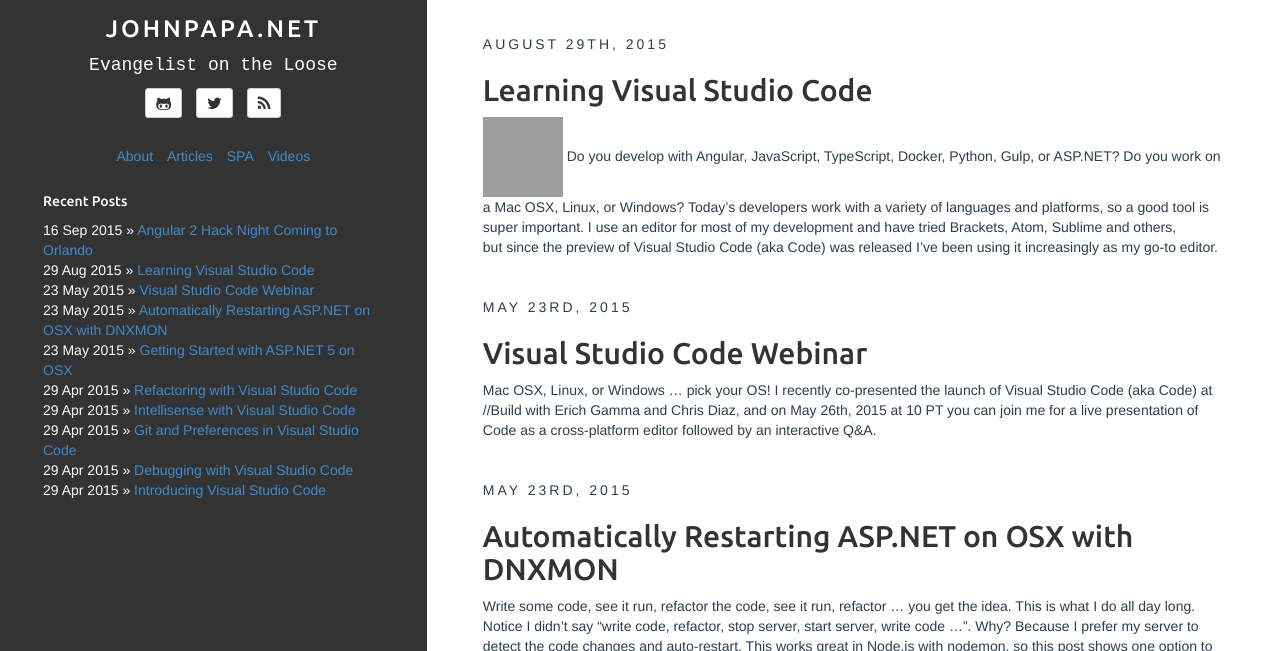
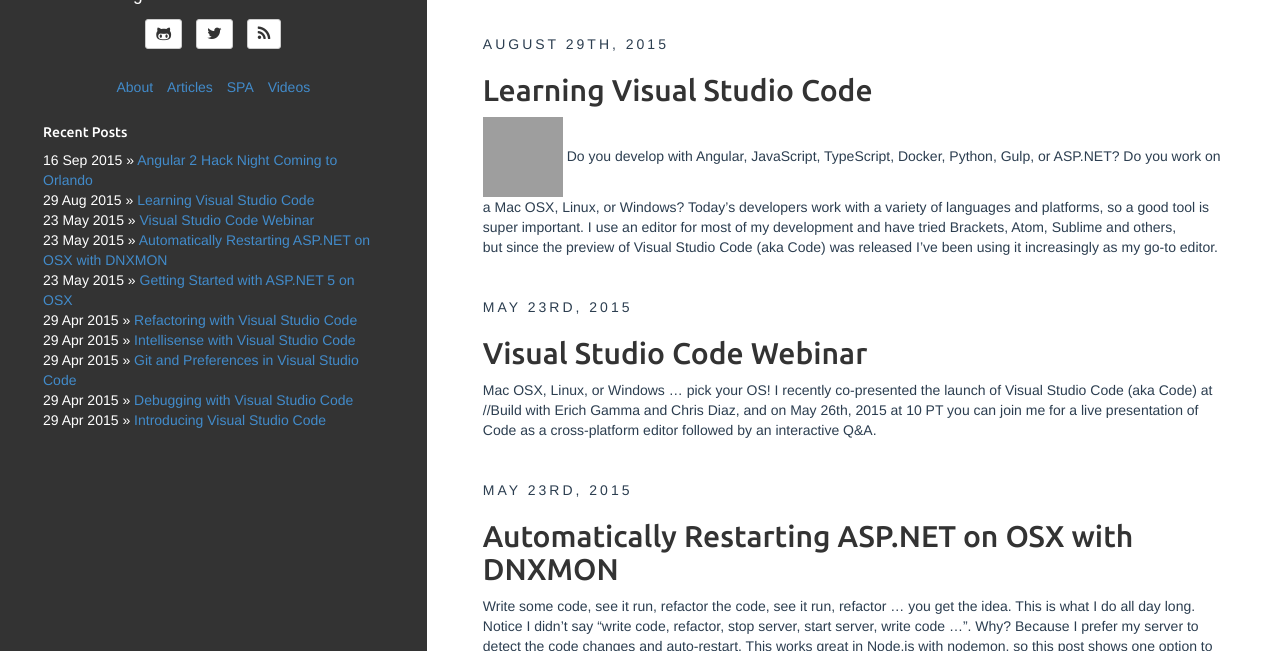
Before and after one commit to sukhdev22/johnpapa.github.io, a Jekyll site: the page built from index.html, in a window 1280 px wide and 900 px high, cut to the strip 249-900 px from the top of the window. Built offline with Jekyll 4.4.1, drawn with Linux system fonts in a browser that asks for light colours; the list of posts is cut into pages by our own code.

Commit message:
removed extra H1

```diff
--- a/_includes/sidebar.html
+++ b/_includes/sidebar.html
@@ -1,7 +1,7 @@
 <!-- sidebar.html -->
 <header class="sidebar-header" role="banner">
 	<a href="{{ site.BASE_PATH }}/">
-		<h1 class="text-center">{{ site.title }}</h1>
+		<!--<h1 class="text-center">{{ site.title }}</h1>-->
 		<img src="http://www.gravatar.com/avatar/{{site.author.email_md5}}?s=150" class="img-circle" />
 	</a>
 	<h3 class="title">
```
